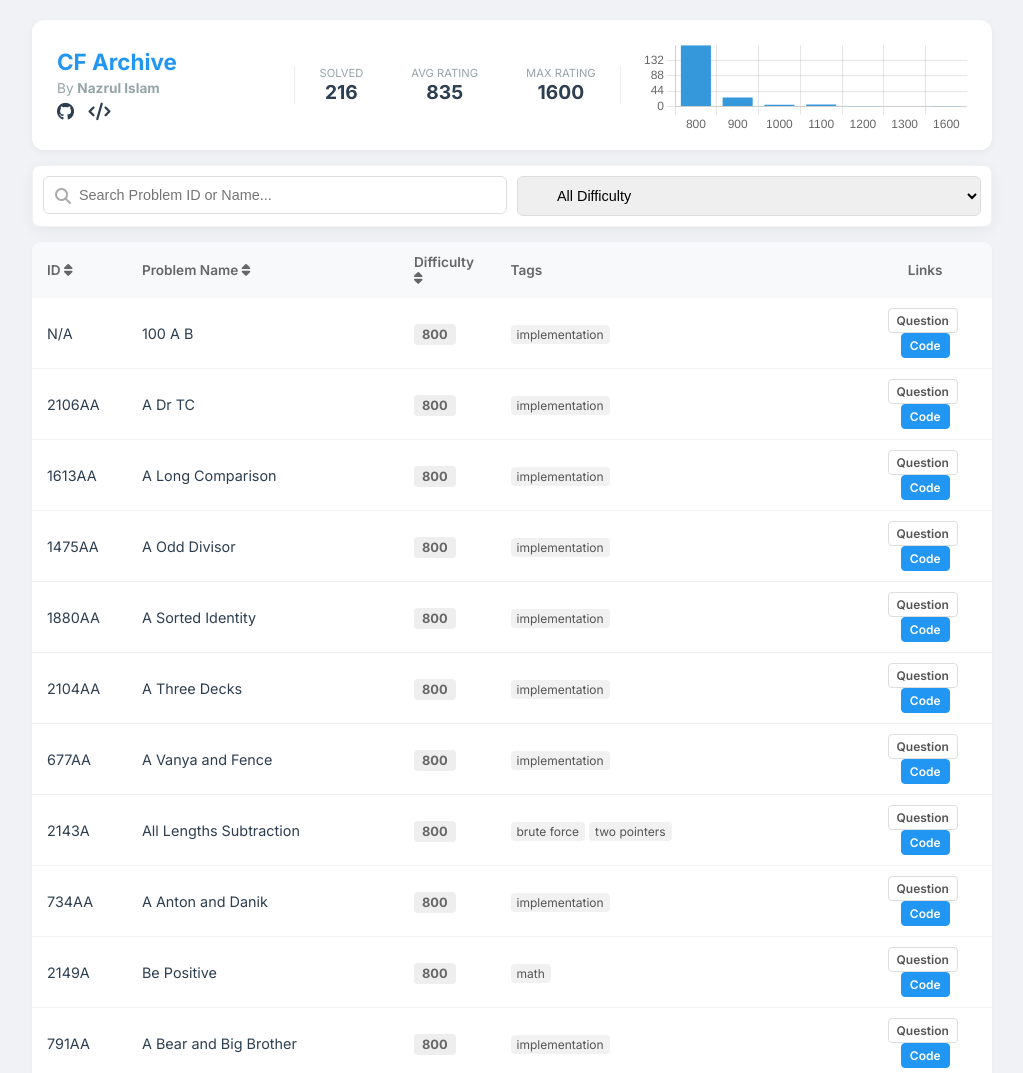
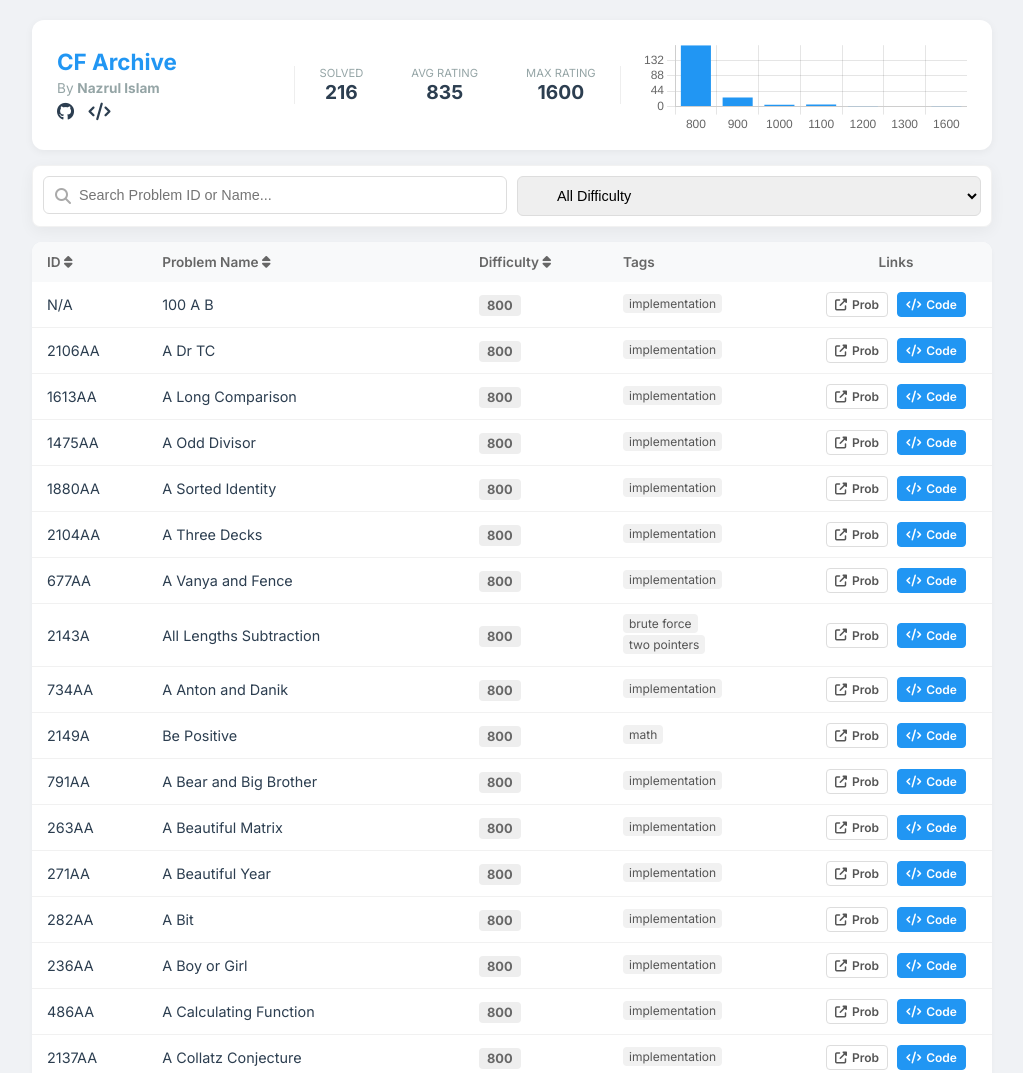
Before and after one commit to mhdnazrul/Codeforces-Solutions, a plain HTML site: page Web/index.html in a window 1280 px wide. Shown: the top 1073 px of the page, without its empty margins (128-1151 px from the left). Drawn offline with nearby package versions, Linux system fonts and the light colour scheme.

Commit message:
Add New Code

```diff
--- a/Web/index.html
+++ b/Web/index.html
@@ -3,7 +3,6 @@
 <head>
     <meta charset="UTF-8">
     <meta name="viewport" content="width=device-width, initial-scale=1.0">
-    <meta name="description" content="Nazrul Islam's Codeforces Archive with interactive stats, filters, and sortable table.">
     <title>Codeforces Archive - Nazrul Islam</title>
     <link href="https://fonts.googleapis.com/css2?family=Inter:wght@300;400;600;700&display=swap" rel="stylesheet">
     <link rel="stylesheet" href="https://cdnjs.cloudflare.com/ajax/libs/font-awesome/6.4.0/css/all.min.css">
@@ -18,8 +17,8 @@
                     <h1>CF Archive</h1>
                     <p class="subtitle">By <strong>Nazrul Islam</strong></p>
                     <div class="social-mini">
-                        <a href="https://github.com/mhdnazrul" target="_blank" rel="noopener noreferrer" aria-label="GitHub Profile"><i class="fab fa-github" aria-hidden="true"></i></a>
-                        <a href="https://codeforces.com/profile/nazrulislam_7" target="_blank" rel="noopener noreferrer" aria-label="Codeforces Profile"><i class="fas fa-code" aria-hidden="true"></i></a>
+                        <a href="https://github.com/mhdnazrul" target="_blank"><i class="fab fa-github"></i></a>
+                        <a href="https://codeforces.com/profile/nazrulislam_7" target="_blank"><i class="fas fa-code"></i></a>
                     </div>
                 </div>
                 <div class="stats-wrapper">
@@ -41,16 +40,15 @@
                 </div>
             </div>
         </header>
+
         <div class="sticky-wrapper">
             <div class="controls-area">
                 <div class="search-box">
-                    <label for="searchInput" class="sr-only">Search Problem ID or Name</label>
-                    <i class="fas fa-search" aria-hidden="true"></i>
-                    <input type="text" id="searchInput" placeholder="Search Problem ID or Name..." aria-label="Search Problem ID or Name">
+                    <i class="fas fa-search"></i>
+                    <input type="text" id="searchInput" placeholder="Search Problem ID or Name...">
                 </div>
                 <div class="filter-box">
-                    <label for="difficultyFilter" class="sr-only">Filter by Difficulty</label>
-                    <select id="difficultyFilter" aria-label="Filter by Difficulty">
+                    <select id="difficultyFilter">
                         <option value="all">All Difficulty</option>
                         <option value="800">800 (Newbie)</option>
                         <option value="1000">1000 (Newbie)</option>
@@ -62,30 +60,29 @@
                 </div>
             </div>
         </div>
-        <div class="table-container" style="overflow-x: auto;">
+
+        <div class="table-container">
             <table>
                 <thead>
                     <tr>
-                        <th scope="col" class="sortable" onclick="sortTable('id')" aria-sort="none">ID <i class="fas fa-sort" aria-hidden="true"></i></th>
-                        <th scope="col" class="sortable" onclick="sortTable('name')" aria-sort="none">Problem Name <i class="fas fa-sort" aria-hidden="true"></i></th>
-                        <th scope="col" class="sortable" onclick="sortTable('rating')" aria-sort="none">Difficulty <i class="fas fa-sort" aria-hidden="true"></i></th>
-                        <th scope="col">Tags</th>
-                        <th scope="col" class="center-align">Links</th>
+                        <th class="sortable" onclick="sortTable('id')" style="width: 12%;">ID <i class="fas fa-sort"></i></th>
+                        <th class="sortable" onclick="sortTable('name')" style="width: 33%;">Problem Name <i class="fas fa-sort"></i></th>
+                        <th class="sortable" onclick="sortTable('rating')" style="width: 15%;">Difficulty <i class="fas fa-sort"></i></th>
+                        <th style="width: 20%;">Tags</th>
+                        <th class="center-align" style="width: 20%;">Links</th>
                     </tr>
                 </thead>
-                <tbody id="table-body">
-                </tbody>
+                <tbody id="table-body"></tbody>
             </table>
             <div id="no-results" style="display:none; text-align:center; padding:20px;">No problems found.</div>
         </div>
+
         <footer>
             <p>&copy; 2025 <strong>Nazrul Islam</strong>. Auto-generated Archive.</p>
             <div class="footer-links">
-                <a href="https://github.com/mhdnazrul" target="_blank" rel="noopener noreferrer">GitHub</a> •
-                <a href="https://codeforces.com/profile/nazrulislam_7" target="_blank" rel="noopener noreferrer">Codeforces</a> •
-                <a href="https://www.codechef.com/users/nazrulislam_7" target="_blank" rel="noopener noreferrer">Codechef</a> •
-                <a href="https://www.linkedin.com/in/nazrulislam7/" target="_blank" rel="noopener noreferrer">LinkedIn</a> •
-                <a href="https://www.facebook.com/mhdnazrulislam.me/" target="_blank" rel="noopener noreferrer">Facebook</a>
+                <a href="https://github.com/mhdnazrul" target="_blank">GitHub</a> •
+                <a href="https://codeforces.com/profile/nazrulislam_7" target="_blank">Codeforces</a> •
+                <a href="https://www.linkedin.com/in/nazrulislam7/" target="_blank">LinkedIn</a>
             </div>
         </footer>
     </div>
--- a/Web/script.js
+++ b/Web/script.js
@@ -6,204 +6,134 @@ let ratingChart = null;
 let currentSort = { key: null, dir: 'asc' };
 
 document.addEventListener('DOMContentLoaded', () => {
-    const loadingMsg = document.createElement('div');
-    loadingMsg.textContent = 'Loading...';
-    loadingMsg.style.textAlign = 'center';
-    loadingMsg.style.padding = '20px';
-    const tableContainer = document.querySelector('.table-container');
-    if (tableContainer) tableContainer.appendChild(loadingMsg);
-
     fetch('solutions.json')
-        .then(resp => {
-            if (!resp.ok) throw new Error(`HTTP ${resp.status}`);
-            return resp.json();
-        })
+        .then(r => r.ok ? r.json() : [])
         .then(data => {
             allSolutions = (Array.isArray(data) ? data : []).map(normalizeEntry);
             currentFilteredSolutions = [...allSolutions];
             renderStatistics(allSolutions);
             renderTable(currentFilteredSolutions);
-            if (loadingMsg.parentNode) loadingMsg.parentNode.removeChild(loadingMsg);
         })
-        .catch(error => {
-            console.error('Error loading solutions.json:', error);
-            const nr = document.getElementById('no-results');
-            if (nr) {
-                nr.textContent = 'Error loading data. Check console.';
-                nr.style.display = 'block';
-            }
-            if (loadingMsg.parentNode) loadingMsg.parentNode.removeChild(loadingMsg);
-        });
+        .catch(e => console.error(e));
 
     const searchBox = document.getElementById('searchInput');
+    let debounceTimer;
     if (searchBox) {
-        let debounceTimer;
         searchBox.addEventListener('input', () => {
             clearTimeout(debounceTimer);
             debounceTimer = setTimeout(applyFilters, 300);
         });
     }
-    const difficultyFilter = document.getElementById('difficultyFilter');
-    if (difficultyFilter) difficultyFilter.addEventListener('change', applyFilters);
+    document.getElementById('difficultyFilter')?.addEventListener('change', applyFilters);
 });
 
 function normalizeEntry(p) {
-    const relPath = p.sol_path || p.solPath || p.solutionUrl || '';
-    const solutionUrl = p.solutionUrl || (relPath ? `${REPO_URL}/blob/main/${encodeURI(relPath)}` : '#');
-    const questionUrl = p.questionUrl || p.q_link || p.qLink || '#';
-    const id = p.problemId || p.id || p.filename || (relPath ? relPath.split('/').pop() : 'N/A');
-    const name = p.problemName || p.name || id;
-    const rating = Number(p.rating) || 0;
-    const tags = Array.isArray(p.tags) ? p.tags : [];
+    const relPath = p.sol_path || '';
+    const solutionUrl = relPath ? `${REPO_URL}/blob/main/${relPath}` : '#';
     return {
-        problemId: String(id),
-        problemName: String(name),
-        rating,
-        tags,
-        questionUrl,
-        solutionUrl,
+        problemId: String(p.id || 'N/A'),
+        problemName: String(p.name || p.id),
+        rating: Number(p.rating) || 0,
+        tags: Array.isArray(p.tags) ? p.tags : [],
+        questionUrl: p.q_link || '#',
+        solutionUrl: solutionUrl,
         raw: p
     };
 }
 
-function renderStatistics(solutions) {
-    try {
-        const totalElem = document.getElementById('total-solved');
-        const avgElem = document.getElementById('avg-rating');
-        const maxElem = document.getElementById('max-rating');
-        if (totalElem) totalElem.textContent = solutions.length;
-        const ratings = solutions.map(s => s.rating).filter(r => r > 0);
-        const avg = ratings.length ? Math.round(ratings.reduce((a,b)=>a+b,0)/ratings.length) : '-';
-        const max = ratings.length ? Math.max(...ratings) : '-';
-        if (avgElem) avgElem.textContent = avg;
-        if (maxElem) maxElem.textContent = max;
+function renderStatistics(data) {
+    document.getElementById('total-solved').textContent = data.length;
+    const ratings = data.map(s => s.rating).filter(r => r > 0);
+    document.getElementById('avg-rating').textContent = ratings.length ? Math.round(ratings.reduce((a,b)=>a+b,0)/ratings.length) : '-';
+    document.getElementById('max-rating').textContent = ratings.length ? Math.max(...ratings) : '-';
 
-        const ratingCounts = {};
-        ratings.forEach(r => ratingCounts[r] = (ratingCounts[r] || 0) + 1);
-        const categories = Object.keys(ratingCounts).map(Number).sort((a,b)=>a-b);
+    const counts = {};
+    ratings.forEach(r => counts[r] = (counts[r] || 0) + 1);
+    const keys = Object.keys(counts).map(Number).sort((a,b)=>a-b);
 
-        const canvas = document.getElementById('ratingChart');
-        if (canvas) {
-            canvas.height = 160;
-            const ctx = canvas.getContext('2d');
+    const ctx = document.getElementById('ratingChart')?.getContext('2d');
+    if (ctx) {
         if (ratingChart) ratingChart.destroy();
         ratingChart = new Chart(ctx, {
             type: 'bar',
             data: {
-                    labels: categories,
-                    datasets: [{ label: 'Solved', data: categories.map(c => ratingCounts[c] || 0), backgroundColor: '#3498db' }]
+                labels: keys,
+                datasets: [{ label: 'Solved', data: keys.map(k => counts[k]), backgroundColor: '#2196f3' }]
             },
             options: { responsive: true, maintainAspectRatio: false, plugins: { legend: { display: false } }, scales: { y: { beginAtZero: true, ticks: { stepSize: 1 } } } }
         });
     }
-    } catch (error) {
-        console.error('Error rendering statistics:', error);
-    }
 }
 
-function renderTable(solutions) {
-    try {
-        const tableBody = document.getElementById('table-body');
-        const noResults = document.getElementById('no-results');
-        if (!tableBody) return;
-        tableBody.innerHTML = '';
-        if (!solutions.length) {
-            if (noResults) noResults.style.display = 'block';
-            return;
-        }
-        if (noResults) noResults.style.display = 'none';
+function renderTable(data) {
+    const tbody = document.getElementById('table-body');
+    const noRes = document.getElementById('no-results');
+    tbody.innerHTML = '';
 
-        solutions.forEach(sol => {
+    if (!data.length) { noRes.style.display = 'block'; return; }
+    noRes.style.display = 'none';
+
+    data.forEach(sol => {
         const tr = document.createElement('tr');
-            const tdId = document.createElement('td'); tdId.textContent = sol.problemId; tr.appendChild(tdId);
-            const tdName = document.createElement('td'); tdName.textContent = sol.problemName; tr.appendChild(tdName);
-            const tdRating = document.createElement('td');
-            const ratingBadge = document.createElement('span');
-            ratingBadge.className = `rating-badge lvl-${getLevelClass(sol.rating)}`;
-            ratingBadge.textContent = sol.rating || 'N/A';
-            tdRating.appendChild(ratingBadge);
-            tr.appendChild(tdRating);
-            const tdTags = document.createElement('td');
-            sol.tags.forEach(tag => {
-                const span = document.createElement('span');
-                span.className = 'tag';
-                span.textContent = tag;
-                tdTags.appendChild(span);
+        const rClass = getLevelClass(sol.rating);
+
+        let tagsHtml = '';
+        sol.tags.slice(0, 2).forEach(t => tagsHtml += `<span class="tag">${t}</span>`);
+
+        tr.innerHTML = `
+            <td>${sol.problemId}</td>
+            <td>${sol.problemName}</td>
+            <td><span class="rating-badge lvl-${rClass}">${sol.rating || 'N/A'}</span></td>
+            <td>${tagsHtml}</td>
+            <td class="center-align">
+                <a href="${sol.questionUrl}" target="_blank" class="action-btn btn-problem"><i class="fas fa-external-link-alt"></i> Prob</a>
+                <a href="${sol.solutionUrl}" target="_blank" class="action-btn btn-sol"><i class="fas fa-code"></i> Code</a>
+            </td>
+        `;
+        tbody.appendChild(tr);
     });
-            tr.appendChild(tdTags);
-            const tdLinks = document.createElement('td'); tdLinks.className = 'center-align';
-            const qLink = document.createElement('a');
-            qLink.href = sol.questionUrl || '#';
-            qLink.target = '_blank';
-            qLink.rel = 'noopener noreferrer';
-            qLink.className = 'action-btn btn-problem';
-            qLink.textContent = 'Question';
-            const sLink = document.createElement('a');
-            sLink.href = sol.solutionUrl || '#';
-            sLink.target = '_blank';
-            sLink.rel = 'noopener noreferrer';
-            sLink.className = 'action-btn btn-sol';
-            sLink.textContent = 'Code';
-            tdLinks.appendChild(qLink);
-            tdLinks.appendChild(document.createTextNode(' '));
-            tdLinks.appendChild(sLink);
-            tr.appendChild(tdLinks);
-            tableBody.appendChild(tr);
-        });
-    } catch (error) {
-        console.error('Error rendering table:', error);
-    }
 }
 
-function getLevelClass(rating) {
-    if (rating < 1000) return 'newbie';
-    if (rating < 1200) return 'green';
-    if (rating < 1400) return 'cyan';
-    if (rating < 1600) return 'blue';
+function getLevelClass(r) {
+    if (r < 1000) return 'newbie';
+    if (r < 1200) return 'green';
+    if (r < 1400) return 'cyan';
+    if (r < 1600) return 'blue';
     return 'violet';
 }
 
 function applyFilters() {
-    const searchInput = document.getElementById('searchInput');
-    const difficultyFilter = document.getElementById('difficultyFilter');
-    if (!searchInput || !difficultyFilter) return;
-    const q = searchInput.value.trim().toLowerCase();
-    const diffVal = difficultyFilter.value;
+    const q = document.getElementById('searchInput').value.trim().toLowerCase();
+    const diff = document.getElementById('difficultyFilter').value;
+
     currentFilteredSolutions = allSolutions.filter(s => {
-        const matchesQuery = !q || (`${s.problemId} ${s.problemName}`).toLowerCase().includes(q);
-        const matchesDiff = diffVal === 'all' || (s.rating && s.rating >= Number(diffVal));
-        return matchesQuery && matchesDiff;
+        const matchQ = !q || (`${s.problemId} ${s.problemName}`).toLowerCase().includes(q);
+        const matchD = diff === 'all' || (s.rating && s.rating >= Number(diff));
+        return matchQ && matchD;
     });
+
     if (currentSort.key) sortTable(currentSort.key, false);
-    renderTable(currentFilteredSolutions);
+    else renderTable(currentFilteredSolutions);
 }
 
 function sortTable(key, toggle = true) {
-    try {
     if (toggle) {
         if (currentSort.key === key) currentSort.dir = currentSort.dir === 'asc' ? 'desc' : 'asc';
         else { currentSort.key = key; currentSort.dir = 'asc'; }
     }
     const dir = currentSort.dir === 'asc' ? 1 : -1;
+
     currentFilteredSolutions.sort((a,b) => {
-            let va = (a[key] !== undefined) ? a[key] : (a.raw && a.raw[key]) || '';
-            let vb = (b[key] !== undefined) ? b[key] : (b.raw && b.raw[key]) || '';
-            if (key === 'rating') {
-                va = Number(va) || 0;
-                vb = Number(vb) || 0;
-                return (va - vb) * dir;
-            }
+        let va = a[key], vb = b[key];
+        if (key === 'rating') return (va - vb) * dir;
+        if (key === 'problemId' || key === 'id')
+            return String(va).localeCompare(String(vb), undefined, { numeric: true, sensitivity: 'base' }) * dir;
         return String(va).localeCompare(String(vb)) * dir;
     });
-        // Update sort icons
-        document.querySelectorAll('.fa-sort').forEach(icon => icon.style.opacity = '0.5');
-        const activeTh = document.querySelector(`th[onclick="sortTable('${key}')"] .fa-sort`);
-        if (activeTh) {
-            activeTh.style.opacity = '1';
-            activeTh.className = currentSort.dir === 'asc' ? 'fas fa-sort-up' : 'fas fa-sort-down';
+
+    document.querySelectorAll('.fa-sort, .fa-sort-up, .fa-sort-down').forEach(i => i.className = 'fas fa-sort');
+    const icon = document.querySelector(`th[onclick="sortTable('${key}')"] i`);
+    if (icon) icon.className = currentSort.dir === 'asc' ? 'fas fa-sort-up' : 'fas fa-sort-down';
+
+    renderTable(currentFilteredSolutions);
 }
-        renderTable(currentFilteredSolutions);
-    } catch (error) {
-        console.error('Error sorting table:', error);
-    }
-}
--- a/Web/style.css
+++ b/Web/style.css
@@ -1,72 +1,31 @@
-:root {
-    --primary: #2196f3;
-    --dark: #2c3e50;
-    --bg: #f0f2f5;
-    --white: #ffffff;
-    --gray: #95a5a6;
-}
-
-* {
-    box-sizing: border-box;
-}
-
+:root { --primary: #2196f3; --dark: #2c3e50; --bg: #f0f2f5; --white: #ffffff; --gray: #95a5a6; }
+* { box-sizing: border-box; }
 body { font-family: 'Inter', sans-serif; background: var(--bg); margin: 0; color: var(--dark); }
 .container { max-width: 1000px; margin: 0 auto; padding: 20px; }
 
-header {
-    background: var(--white);
-    padding: 15px 25px;
-    border-radius: 12px;
-    box-shadow: 0 2px 8px rgba(0,0,0,0.05);
-    margin-bottom: 15px;
-}
-
-.header-content {
-    display: grid;
-    grid-template-columns: 1fr 1.5fr 1.5fr;
-    align-items: center;
-    gap: 20px;
-}
+header { background: var(--white); padding: 15px 25px; border-radius: 12px; box-shadow: 0 2px 8px rgba(0,0,0,0.05); margin-bottom: 15px; }
+.header-content { display: grid; grid-template-columns: 1fr 1.5fr 1.5fr; align-items: center; gap: 20px; }
 
 .profile-info h1 { font-size: 1.4rem; margin: 0; color: var(--primary); }
 .subtitle { font-size: 0.85rem; color: var(--gray); margin: 5px 0; }
-.social-mini a { color: var(--dark); margin-right: 10px; font-size: 1.1rem; }
+.social-mini a { color: var(--dark); margin-right: 10px; font-size: 1.1rem; text-decoration: none; }
 
 .stats-wrapper { display: flex; justify-content: space-around; border-left: 1px solid #eee; border-right: 1px solid #eee; }
 .stat-box { text-align: center; }
 .stat-label { display: block; font-size: 0.7rem; text-transform: uppercase; color: var(--gray); }
 .stat-val { font-size: 1.2rem; font-weight: 700; color: var(--dark); }
-
 .chart-mini { height: 100px; width: 100%; position: relative; }
 
 .sticky-wrapper { position: sticky; top: 10px; z-index: 100; margin-bottom: 15px; }
-.controls-area {
-    background: rgba(255, 255, 255, 0.95);
-    backdrop-filter: blur(10px);
-    padding: 10px;
-    border-radius: 8px;
-    display: flex;
-    gap: 10px;
-    box-shadow: 0 4px 15px rgba(0,0,0,0.05);
-    border: 1px solid rgba(0,0,0,0.05);
-}
+.controls-area { background: rgba(255, 255, 255, 0.95); backdrop-filter: blur(10px); padding: 10px; border-radius: 8px; display: flex; gap: 10px; box-shadow: 0 4px 15px rgba(0,0,0,0.05); border: 1px solid rgba(0,0,0,0.05); }
 .search-box, .filter-box { flex: 1; position: relative; }
-input, select {
-    width: 100%; padding: 10px 15px 10px 35px;
-    border: 1px solid #ddd; border-radius: 6px; outline: none; font-size: 0.9rem;
-}
-input:focus-visible, select:focus-visible, .sortable:focus-visible, .action-btn:focus-visible {
-    outline: 2px solid var(--primary);
-    outline-offset: 2px;
-}
+input, select { width: 100%; padding: 10px 15px 10px 35px; border: 1px solid #ddd; border-radius: 6px; outline: none; font-size: 0.9rem; }
+input:focus-visible, select:focus-visible { outline: 2px solid var(--primary); }
 .search-box i { position: absolute; left: 12px; top: 50%; transform: translateY(-50%); color: #aaa; }
 
 .table-container { background: var(--white); border-radius: 10px; overflow-x: auto; box-shadow: 0 2px 5px rgba(0,0,0,0.03); }
-table { width: 100%; border-collapse: collapse; }
-th {
-    background: #f8f9fa; padding: 12px 15px; text-align: left;
-    font-size: 0.85rem; color: #666; font-weight: 600; cursor: pointer; user-select: none;
-}
+table { width: 100%; border-collapse: collapse; min-width: 600px; }
+th { background: #f8f9fa; padding: 12px 15px; text-align: left; font-size: 0.85rem; color: #666; font-weight: 600; cursor: pointer; user-select: none; }
 th:hover { background: #eef; color: var(--primary); }
 td { padding: 10px 15px; border-bottom: 1px solid #f1f1f1; font-size: 0.9rem; vertical-align: middle; }
 tr:hover { background: #f9fbfc; }
@@ -77,14 +36,10 @@ tr:hover { background: #f9fbfc; }
 .lvl-cyan { background: #e0f7fa; color: #00838f; }
 .lvl-blue { background: #e3f2fd; color: #1565c0; }
 .lvl-violet { background: #f3e5f5; color: #7b1fa2; }
-
-.tag { font-size: 0.75rem; background: #f1f1f1; padding: 2px 6px; border-radius: 4px; color: #555; margin-right: 4px; }
+.tag { font-size: 0.75rem; background: #f1f1f1; padding: 2px 6px; border-radius: 4px; color: #555; margin-right: 4px; display: inline-block; margin-bottom: 2px;}
 
 .center-align { text-align: center; }
-.action-btn {
-    display: inline-flex; align-items: center; gap: 5px;
-    text-decoration: none; padding: 4px 8px; border-radius: 4px; font-size: 0.75rem; font-weight: 600; transition: 0.2s;
-}
+.action-btn { display: inline-flex; align-items: center; gap: 5px; text-decoration: none; padding: 4px 8px; border-radius: 4px; font-size: 0.75rem; font-weight: 600; transition: 0.2s; }
 .btn-problem { background: #fff; border: 1px solid #ddd; color: #555; margin-right: 5px; }
 .btn-problem:hover { border-color: var(--dark); color: var(--dark); }
 .btn-sol { background: var(--primary); color: white; border: 1px solid var(--primary); }
@@ -94,13 +49,5 @@ footer { text-align: center; margin-top: 30px; padding: 20px; color: #888; font-
 .footer-links a { color: var(--primary); text-decoration: none; margin: 0 5px; font-weight: 500; }
 .footer-links a:hover { text-decoration: underline; }
 
-@media (max-width: 1024px) {
-    .header-content { grid-template-columns: 1fr 1fr; }
-}
-
-@media (max-width: 700px) {
-    .header-content { grid-template-columns: 1fr; text-align: center; gap: 10px; }
-    .stats-wrapper { margin: 10px 0; }
-    .controls-area { flex-direction: column; }
-    .table-container { overflow-x: auto; }
-}
+@media (max-width: 1024px) { .header-content { grid-template-columns: 1fr 1fr; } }
+@media (max-width: 700px) { .header-content { grid-template-columns: 1fr; text-align: center; gap: 10px; } .stats-wrapper { margin: 10px 0; } .controls-area { flex-direction: column; } }
```
Also changed, not shown: 2 other files. Lines whose indentation alone changed are shown as unchanged.
